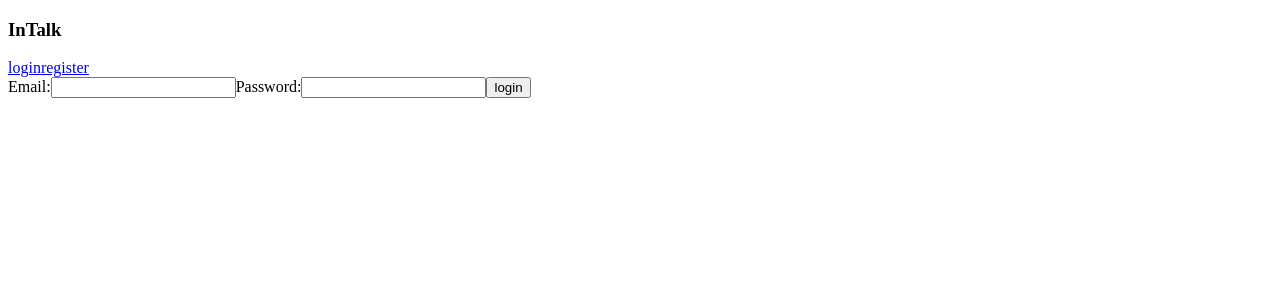
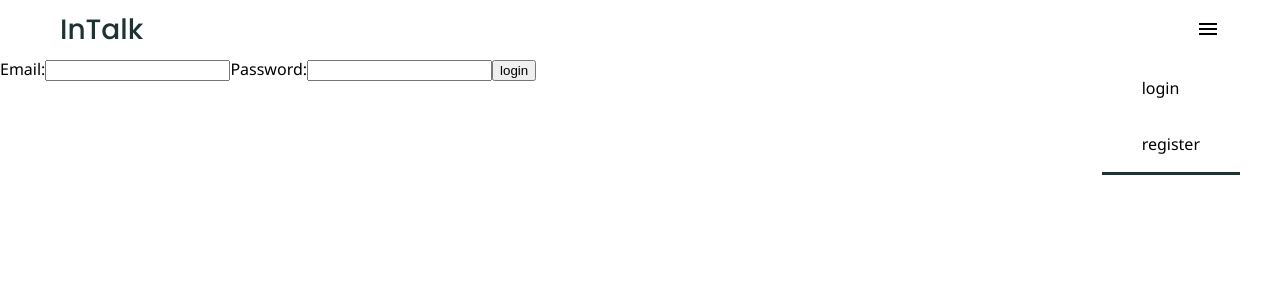
Before and after one commit to JoseMiralles/DiscordClone, a React (Create React App) app in the folder frontend/: page /login in a window 1280 px wide. Shown: the top 300 px of the page. Built offline with nearby package versions, Linux system fonts and the light colour scheme.

Commit message:
Added style to navigation bar

```diff
--- a/frontend/package.json
+++ b/frontend/package.json
@@ -13,6 +13,7 @@
     "@types/react-router-dom": "^5.1.7",
     "@types/redux-logger": "^3.0.8",
     "axios": "^0.21.1",
+    "node-sass": "^5.0.0",
     "react": "^17.0.2",
     "react-dom": "^17.0.2",
     "react-redux": "^7.2.4",
--- a/frontend/public/index.html
+++ b/frontend/public/index.html
@@ -24,7 +24,7 @@
       work correctly both with client-side routing and a non-root public URL.
       Learn how to configure a non-root public URL by running `npm run build`.
     -->
-    <title>React App</title>
+    <title>InTalk</title>
   </head>
   <body>
     <noscript>You need to enable JavaScript to run this app.</noscript>
--- /dev/null
+++ b/frontend/src/Components/NavBar.scss
@@ -0,0 +1,41 @@
+@import "../Style_variables/vars.scss";
+@import "../Style_variables/colors.scss";
+
+#nav-bar {
+    display: flex;
+    height: $nav-height;
+    flex-direction: row;
+    align-items: center;
+    flex-wrap: nowrap;
+    align-content: center;
+    justify-content: space-between;
+}
+
+#nav-logo {
+    font-size: 28px;
+    padding-left: $common-padding;
+}
+
+#nav-menu-button{
+    padding-right: $common-padding;
+}
+
+#nav-menu-wrapper{
+    position: relative;
+}
+
+#nav-menu{
+    position: absolute;
+    right: 0;
+    border-bottom: solid 3px $main;
+
+    li{
+        padding: $common-padding;
+        padding-left: $common-padding * 2;
+        padding-right: $common-padding * 2;
+        background-color: $light;
+        &:hover{
+            background-color: $secondary-light;
+        }
+    }
+}
--- a/frontend/src/Components/NavBar.tsx
+++ b/frontend/src/Components/NavBar.tsx
@@ -1,3 +1,4 @@
+import "./NavBar.scss";
 import { useDispatch, useSelector } from "react-redux";
 import { Link } from "react-router-dom";
 import { logout } from "../Actions/SessionActions";
@@ -12,19 +13,25 @@ const NavBar = ({ isAuthenticated }: Props) => {
     const dispatch = useDispatch();
 
     return (
-        <nav>
-            <div>
+        <nav className="section">
+            <div className="container" id="nav-bar">
                 <div>
-                    <h3>InTalk</h3>
+                    <div id="nav-logo" className="logo">InTalk</div>
                 </div>
-                <div>
+                <div id="nav-menu-button">
+                    <div className="material-icons">menu</div>
+                </div>
+            </div>
+            <div id="nav-menu-wrapper" className="container">
+                <ul id="nav-menu">
                     {!isAuthenticated
                         ? <>
-                            <Link to="/login">login</Link>
-                            <Link to="/register">register</Link>
+                            <li><Link to="/login">login</Link></li>
+                            <li><Link to="/register">register</Link></li>
                         </>
-                        : <button onClick={()=>dispatch(logout())}>logout</button>}
-                </div>
+                        : <li><button onClick={() => dispatch(logout())}>logout</button></li>
+                    }
+                </ul>
             </div>
         </nav>
     );
--- /dev/null
+++ b/frontend/src/Style_variables/colors.scss
@@ -0,0 +1,7 @@
+// https://coolors.co/ffffff-f5f5f5-485665-1e3231
+
+$main: #1E3231;
+$secondary: #485665;
+
+$light: white;
+$secondary-light: #F5F5F5;
--- /dev/null
+++ b/frontend/src/Style_variables/fonts.scss
@@ -0,0 +1,2 @@
+@import url('https://fonts.googleapis.com/icon?family=Material+Icons');
+@import url('https://fonts.googleapis.com/css2?family=Poppins:wght@500&display=swap');
--- /dev/null
+++ b/frontend/src/Style_variables/reset.scss
@@ -0,0 +1,52 @@
+/* http://meyerweb.com/eric/tools/css/reset/
+   v2.0 | 20110126
+   License: none (public domain)
+*/
+
+html, body, div, span, applet, object, iframe,
+h1, h2, h3, h4, h5, h6, p, blockquote, pre,
+a, abbr, acronym, address, big, cite, code,
+del, dfn, em, img, ins, kbd, q, s, samp,
+small, strike, strong, sub, sup, tt, var,
+b, u, i, center,
+dl, dt, dd, ol, ul, li,
+fieldset, form, label, legend,
+table, caption, tbody, tfoot, thead, tr, th, td,
+article, aside, canvas, details, embed,
+figure, figcaption, footer, header, hgroup,
+menu, nav, output, ruby, section, summary,
+time, mark, audio, video {
+	margin: 0;
+	padding: 0;
+	border: 0;
+	font-size: 100%;
+	font: inherit;
+	vertical-align: baseline;
+}
+/* HTML5 display-role reset for older browsers */
+article, aside, details, figcaption, figure,
+footer, header, hgroup, menu, nav, section {
+	display: block;
+}
+body {
+	line-height: 1;
+}
+ol, ul {
+	list-style: none;
+}
+blockquote, q {
+	quotes: none;
+}
+blockquote:before, blockquote:after,
+q:before, q:after {
+	content: '';
+	content: none;
+}
+table {
+	border-collapse: collapse;
+	border-spacing: 0;
+}
+a {
+	color: black;
+	text-decoration: none; /* no underline */
+  }
--- /dev/null
+++ b/frontend/src/Style_variables/vars.scss
@@ -0,0 +1,3 @@
+$content-width: 1200px;
+$common-padding: 20px;
+$nav-height: 60px;
--- /dev/null
+++ b/frontend/src/index.scss
@@ -0,0 +1,24 @@
+
+@import "./Style_variables/reset.scss";
+
+@import "./Style_variables/fonts.scss";
+@import "./Style_variables/vars.scss";
+@import "./Style_variables/colors.scss";
+
+html {
+    font-family: "Segoe UI",Arial,sans-serif;
+}
+
+.section{
+    width: 100%;
+}
+
+.container {
+    max-width: $content-width;
+    margin:auto;
+}
+
+.logo {
+    color: $main;
+    font-family: 'Poppins', sans-serif;
+}
--- a/frontend/src/index.tsx
+++ b/frontend/src/index.tsx
@@ -1,6 +1,7 @@
 import React from 'react';
 import ReactDOM from 'react-dom';
 import App from './App';
+import "./index.scss";
 // import reportWebVitals from './reportWebVitals';
 import axios from 'axios';
 import { configureStore } from './store';
```
Also changed, not shown: 1 other file (tests, documents, lock files or other folders).
